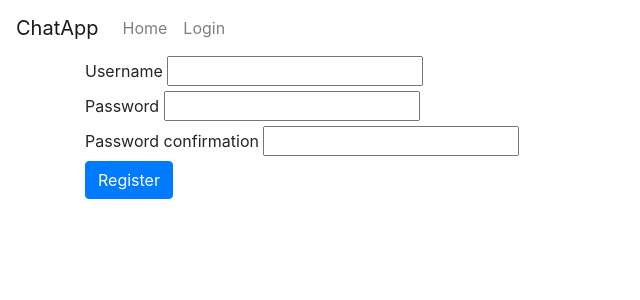
After one commit to LiljaTom/keskustelusovellus, a Flask app: page /register in a window 1280 px wide. The commit adds this page. Shown: the top 300 px of the page, without its empty margins (0-640 px from the left). Run offline with Flask 3, Linux system fonts and the light colour scheme; some libraries are stand-ins or nearby versions.

Commit message:
Add login and register functionality

```diff
--- a/app.py
+++ b/app.py
@@ -6,3 +6,5 @@ app = Flask(__name__)
 @app.route("/")
 def index():
     return render_template("index.html")
+
+import routes
--- /dev/null
+++ b/routes.py
@@ -0,0 +1,36 @@
+from app import app
+from flask import render_template, redirect, request
+import login, register
+
+@app.route("/login", methods=["GET"])
+def getLogin():
+    if request.method == "GET":
+       return render_template("login.html")
+
+@app.route("/login", methods=["POST"])
+def postLogin():
+    username = request.form["username"]
+    password = request.form["password"]
+
+    if login.login(username, password):
+        return redirect("/")
+
+    return render_template("login.html", error="Invalid username or password")
+
+@app.route("/register")
+def getRegister():
+    return render_template("register.html")
+
+@app.route("/register", methods=["POST"])
+def postRegister():
+    username = request.form["username"]
+    password = request.form["password"]
+    passwordConfirmation = request.form["passwordConfirmation"]
+
+    if password != passwordConfirmation:
+        render_template("register.html", error="Passwords are not matching")
+
+    if register.register(username, password):
+        redirect("/")
+    else:
+        render_template("register.html", error="Username taken")
--- a/templates/base.html
+++ b/templates/base.html
@@ -8,8 +8,11 @@
       <li class="nav-item">
         <a class="nav-link" href="/">Home</a>
       </li>
+      <li class="nav-item">
+        <a class="nav-link" href="/login">Login</a>
+      </li>
     </ul>
-  </nav>
+</nav>
 <div class="container">
     {% block content%}{% endblock %}
 </div>
--- /dev/null
+++ b/templates/register.html
@@ -0,0 +1,22 @@
+{% extends "base.html" %}
+{% block title %}Register{% endblock %}
+{% block content%}
+<form action="/register" method="POST">
+    <div>
+        <label>Username</label>
+        <input type="text" name="username">
+    </div>
+    <div>
+        <label>Password</label>
+        <input type="text" name="password">
+    </div>
+    <div>
+        <label>Password confirmation</label>
+        <input type="text" name="passwordConfirmation">
+    </div>
+    <button type="submit" class="btn btn-primary">Register</button>
+</form>
+{% if error %}
+<p>Error: {{ error }}</p>
+{% endif %}
+{% endblock %}
```
Also changed, not shown: db.py (added, +7 -0 lines), login.py (added, +21 -0 lines), register.py (added, +17 -0 lines), templates/login.html (added, +18 -0 lines).
